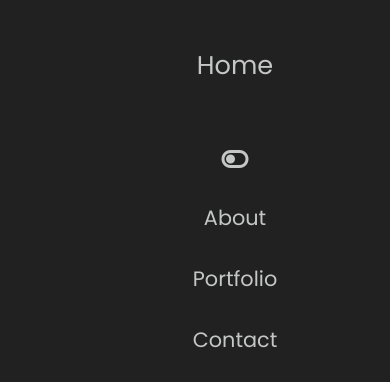
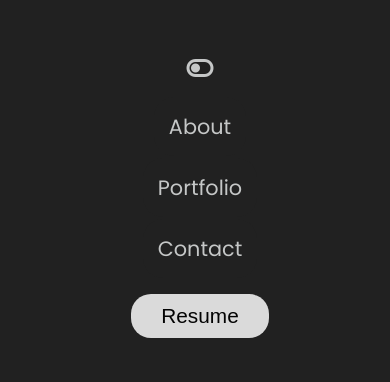
Before and after one commit to BdsOliveira/portfolio, a plain HTML site: page index.html in a window 390 px wide. Shown: the top 382 px of the page. Drawn offline with nearby package versions, Linux system fonts and the light colour scheme; no server answers.

Commit message:
Fixing the menu alignment problem on small screens

```diff
--- a/css/style.css
+++ b/css/style.css
@@ -35,6 +35,7 @@ ul {
     menu {
         margin: 0;
         width: 100%;
+        padding-right: 30px;
         display: grid;
         text-decoration: none;
         grid-template-columns: repeat(2,1fr);
@@ -45,14 +46,18 @@ ul {
     menu {
         margin: 0;
         width: 100%;
-        display: grid;
+        display: flex;
         text-decoration: none;
-        grid-template-columns: repeat(1, 1fr);
-
+        justify-content: center;
+        align-items: center;
+        border: 0px solid black;
+        padding: 5px;
     }
     .menu-itens {
         flex-wrap: wrap;
         flex-direction: column;
+        border: 0px solid black;
+        padding: 5px;
     }
 
     .li-iten {
@@ -62,7 +67,7 @@ ul {
         margin-top: 30px;
     }
     .li-iten-home{
-        display: flex;
+        display: none;
     }
 }
 
```
